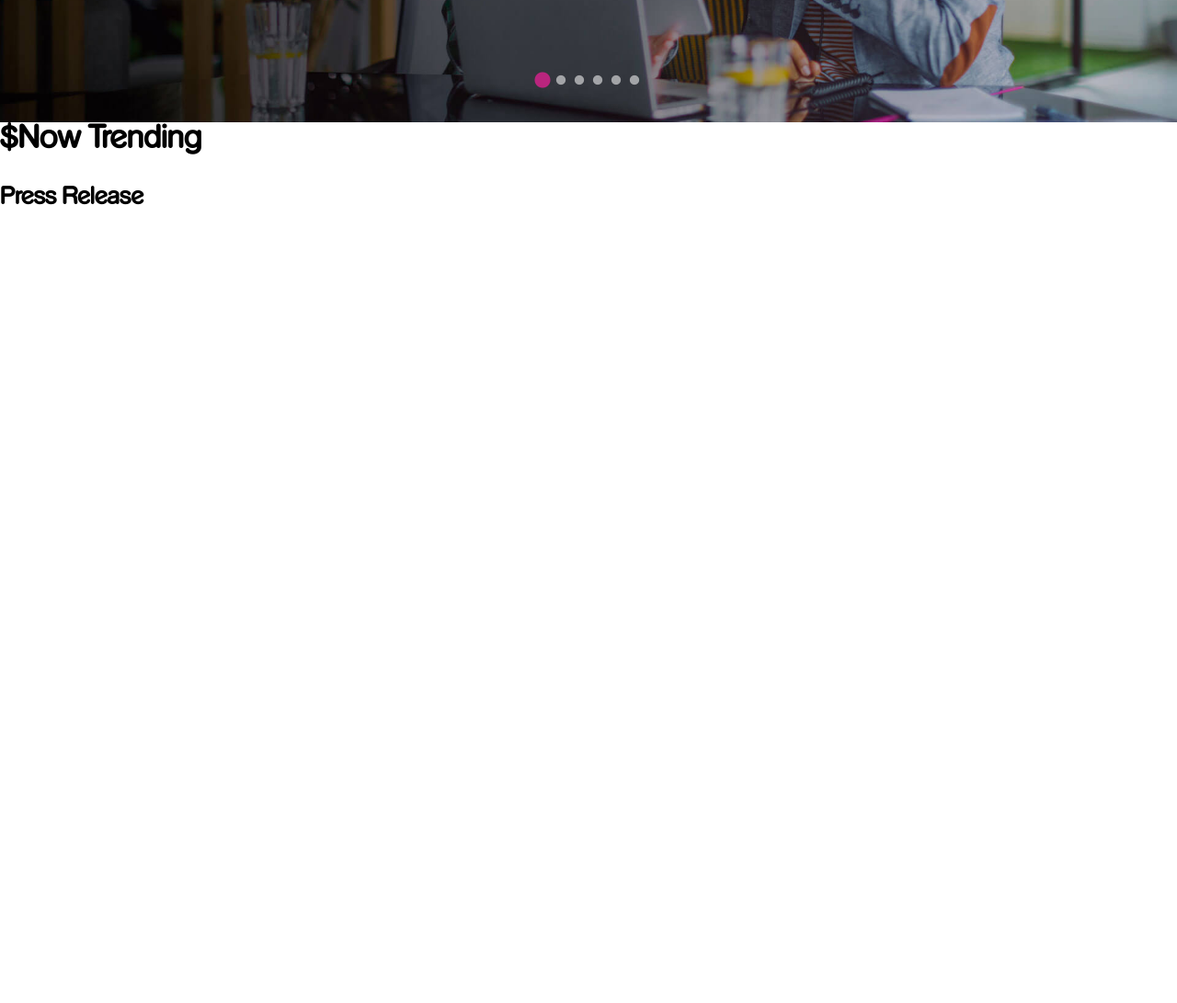
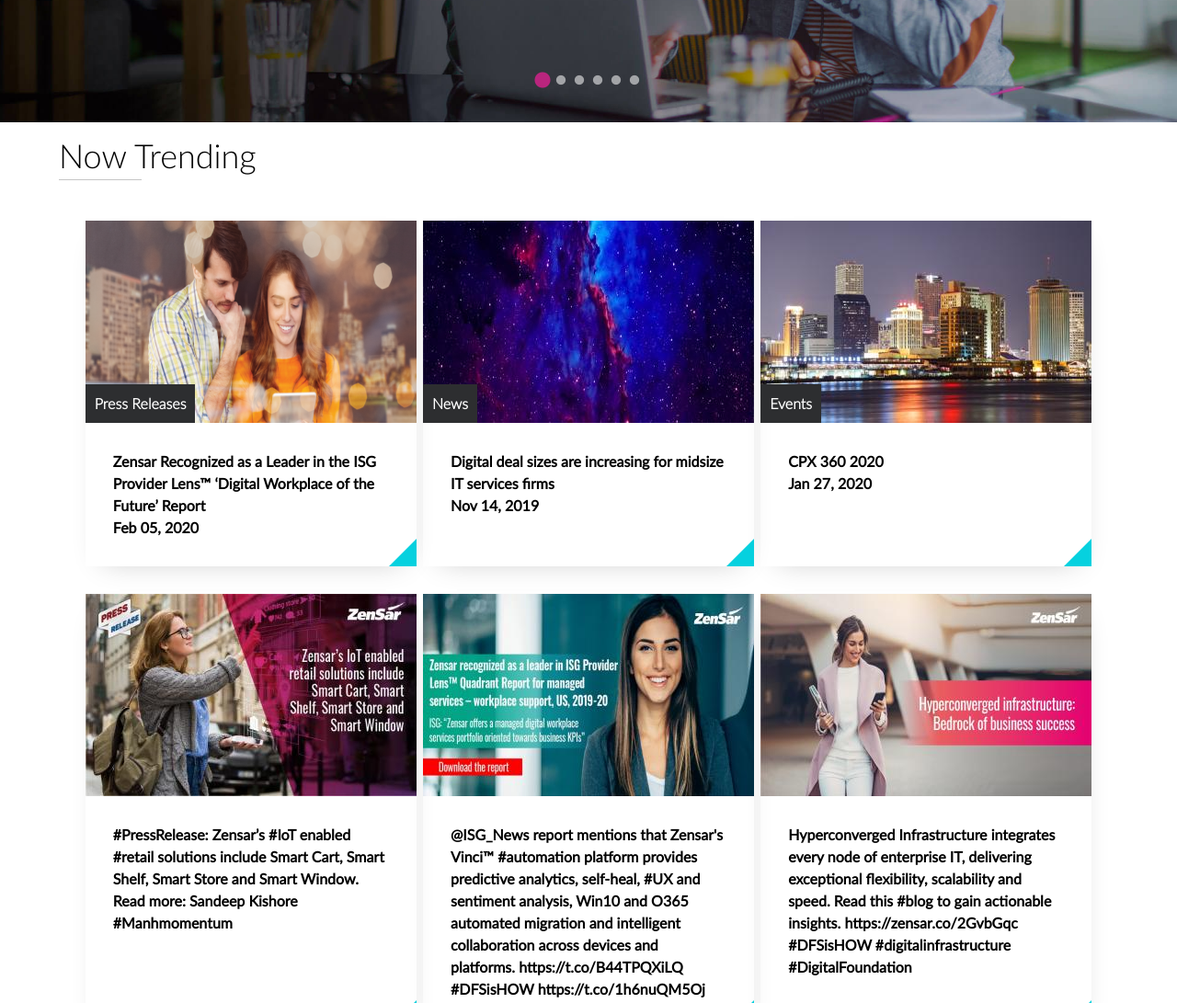
Before and after one commit to Zensar-UI-EXP/VISTRA, a Gatsby site: page / in a window 1280 px wide. Shown: the part 500-1591 px from the top of the page at 92% size. Before the commit the page ends 800 px from the top, so only its background shows below. Built offline with nearby package versions, Linux system fonts and the light colour scheme; Gatsby itself is replaced by a stand-in of ours.

Commit message:
Card Layout related changes

```diff
--- a/src/assets/app.js
+++ b/src/assets/app.js
@@ -4,6 +4,12 @@
 import bannerCarouselImage4 from "../images/banner__carousal__4.jpg"
 import bannerCarouselImage5 from "../images/banner__carousal__5.jpg"
 import bannerCarouselImage6 from "../images/banner__carousal__6.jpg"
+import cardimage1 from "../images/card__image__1.png"
+import cardimage2 from "../images/card__image__2.jpg"
+import cardimage3 from "../images/card__image__3.jpg"
+import cardimage4 from "../images/card__image__4.jpg"
+import cardimage5 from "../images/card__image__5.jpg"
+import cardimage6 from "../images/card__image__6.jpg"
 import gettingPuppy from "../images/getting-a-puppy.jpg"
 import howOldYourDog from "../images/how-old-is-your-dog-600.jpg"
 import marsPed from "../images/723013-1-mars-ped-780-x-465_v2.jpg"
@@ -99,7 +105,50 @@
   trendcard: {
     heading: "Now Trending",
     overallCustomStyle: {background: colors.white},
-    contentCustomStyle: {width: `90%`}
+    contentCustomStyle: {width: `90%`},
+    cardListCustomStyle: {width: `95%`},
+    cardlist: [{
+        image: cardimage1,
+        cardDescription: `Zensar Recognized as a Leader in the ISG Provider Lens™ ‘Digital Workplace of the Future’ Report`,
+        cardDate: "Feb 05, 2020",
+        cardLabel: "Press Releases"
+      },
+      {
+        image: cardimage2,
+        cardDescription: `Digital deal sizes are increasing for midsize IT services firms`,
+        cardDate: "Nov 14, 2019",
+        cardLabel: "News"
+      },
+      {
+        image: cardimage3,
+        cardDescription: `CPX 360 2020`,
+        cardDate: "Jan 27, 2020",
+        cardLabel: "Events"
+      },
+      {
+        image: cardimage4,
+        cardDescription: `#PressRelease: Zensar’s #IoT enabled #retail solutions include Smart Cart, Smart Shelf, Smart Store and Smart Window. Read more:
+        Sandeep Kishore #Manhmomentum`,
+        cardDate: "",
+        cardLabel: ""
+      },
+      {
+        image: cardimage5,
+        cardDescription: `@ISG_News report mentions that Zensar's Vinci™ #automation platform provides predictive analytics, self-heal, #UX and sentiment analysis, Win10 and O365 automated migration and intelligent collaboration across devices and platforms.
+        https://t.co/B44TPQXiLQ
+        #DFSisHOW https://t.co/1h6nuQM5Oj`,
+        cardDate: "",
+        cardLabel: ""
+      },
+      {
+        image: cardimage6,
+        cardDescription: `Hyperconverged Infrastructure integrates every node of enterprise IT, delivering exceptional flexibility, scalability and speed. Read this #blog to gain actionable insights.
+        https://zensar.co/2GvbGqc
+        #DFSisHOW #digitalinfrastructure #DigitalFoundation`,
+        cardDate: "",
+        cardLabel: ""
+      }
+    ]
   },
   fullWithImage: {
     src: dogWithBoyImage,
--- a/src/components/organisms/trendingCardView/trendingCardView.js
+++ b/src/components/organisms/trendingCardView/trendingCardView.js
@@ -5,14 +5,18 @@
   return (
     <div className="trendcard" style={props.overallCustomStyle}>
       <div className="trendcard__content" style={props.contentCustomStyle}>
-        <h1 className="trendcard__heading">${props.heading}</h1>
-        <div className="trendcard__cardlist">
-          <div className="trendcard__list">
-            <div className="trendcard__imgcont">
-              <img src="" alt="" />
-              <h2>Press Release</h2>
+        <h1 className="trendcard__heading">{props.heading}</h1>
+        <div className="trendcard__cardlist" style={props.cardListCustomStyle}>
+          {props.cardlist.map((item, index) => (
+            <div className="trendcard__list">
+              <div className="trendcard__imgcont">
+                <img className="trendcard__img" src={item.image} alt={item.cardLabel} />
+                {item.cardLabel ? <h2 className="trendcard__label">{item.cardLabel}</h2> : ""}
+              </div>
+              <h3 className="trendcard__desc">{item.cardDescription}</h3>
+              <h3 className="trendcard__date">{item.cardDate}</h3>
             </div>
-          </div>
+          ))}
         </div>
       </div>
     </div>
--- a/src/components/organisms/trendingCardView/trendingCardView.scss
+++ b/src/components/organisms/trendingCardView/trendingCardView.scss
@@ -0,0 +1,75 @@
+.trendcard{
+    &__{
+        &content{
+            margin: 0 auto;
+        }
+        &heading{
+            padding-bottom: 50px;
+            position: relative;
+            font-family: $font--latoLight;
+            font-weight: 400;
+            font-size: 36px;
+            margin-top: 20px;
+            margin-bottom: 10px;
+            &::after {
+                content: "";
+                width: 90px;
+                height: 1px;
+                background: #c6c6c6;
+                bottom: 34px;
+                left: 0;
+                position: absolute;
+            }
+        }
+        &cardlist{
+            margin: 0 auto;
+            display: flex;
+            flex-wrap: wrap;
+            justify-content: space-between;
+        }
+        &imgcont{
+            position: relative;
+        }
+        &label{
+            position: absolute;
+            bottom: 0;
+            left: 0;
+            padding: 10px;
+            color: $text--white;
+            background: #2d2e30;
+            font-size: 16px;
+            font-family: $font--latoLight;
+            margin: 0;
+        }
+        &img{
+            vertical-align: bottom;
+        }
+        &list{
+            padding-bottom: 30px;
+            position: relative;
+            webkit-box-shadow: 2px 11px 30px -17px rgba(0,0,0,0.23);
+            -moz-box-shadow: 2px 11px 30px -17px rgba(0,0,0,0.23);
+            box-shadow: 2px 11px 30px -17px rgba(0,0,0,0.23);
+            flex-basis: 30%;
+            margin-bottom: 30px;
+            &::after{
+                position: absolute;
+                content: "";
+                border: solid 15px;
+                border-color: transparent #06d1df #06d1df transparent;
+                bottom: 0;
+                right: 0;
+            }
+        }
+        &imgcont{
+            margin-bottom: 30px;
+        }
+        &desc, &date{
+            font-family: $font--latoregular;
+            font-size: 16px;
+            line-height: 1.5em;
+            margin: 0;
+            padding: 0 30px;
+        }
+    }
+}
--- a/src/styles/partials/_variables.scss
+++ b/src/styles/partials/_variables.scss
@@ -10,6 +10,8 @@
 $font--bold: "UI Bold", -apple-system, BlinkMacSystemFont, "Roboto",
   "Helvetica Neue", sans-serif;
 $font--latoregular: "Lato-Regular";
+$font--latoBold: "Lato-Bold";
+$font--latoLight: "Lato-Light";
 
 // MWF Font weights
 $bold: 700;
```
Also changed, not shown: public/index.html (+1 -1 lines), src/images/ZensarLogo.png (renamed from src/images/new/ZensarLogo.png), src/images/card__image__1.png (added), src/images/card__image__2.jpg (added), src/images/card__image__3.jpg (added), src/images/card__image__4.jpg (added), src/images/card__image__5.jpg (added), src/images/card__image__6.jpg (added), 1 other file.
